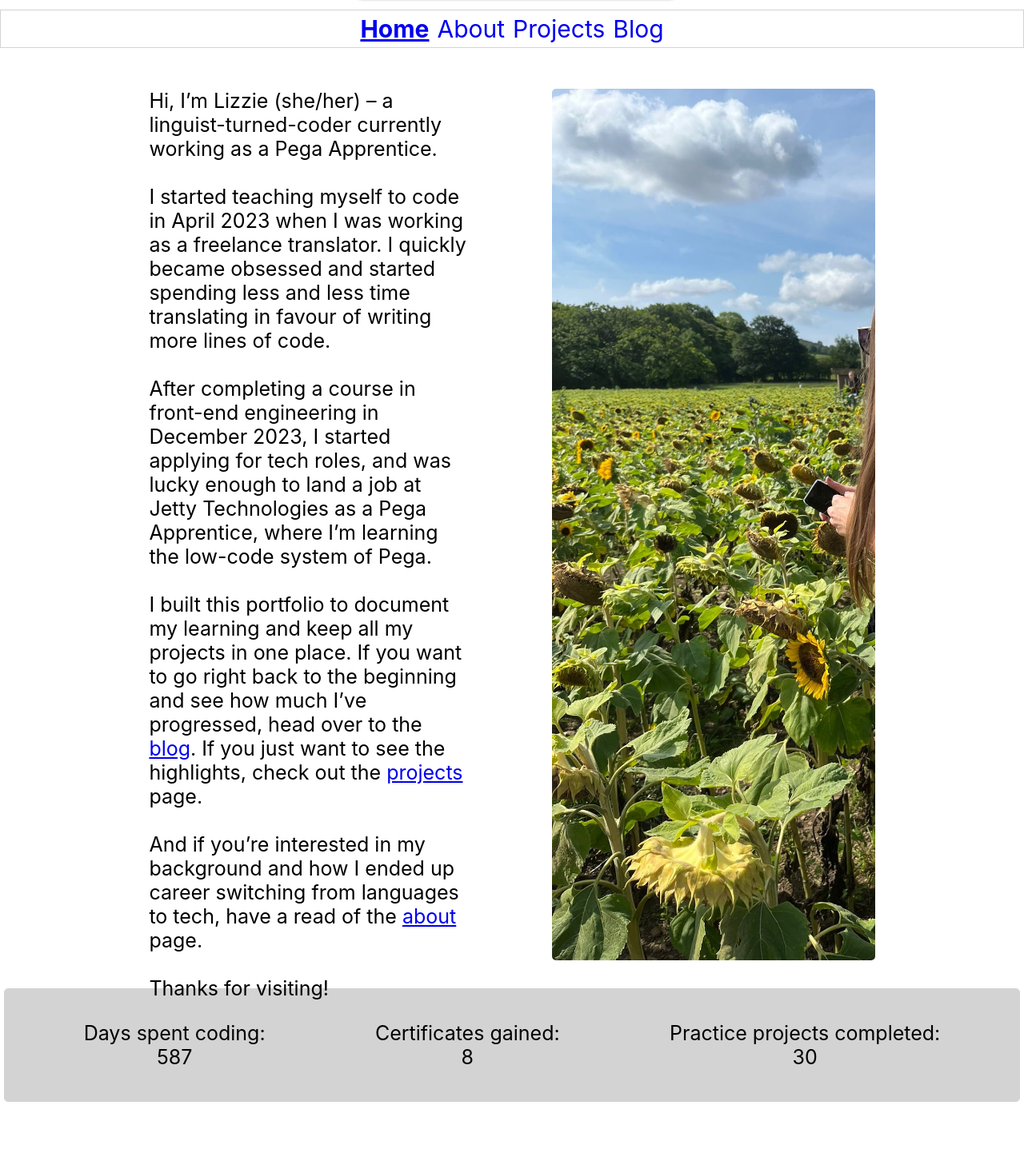
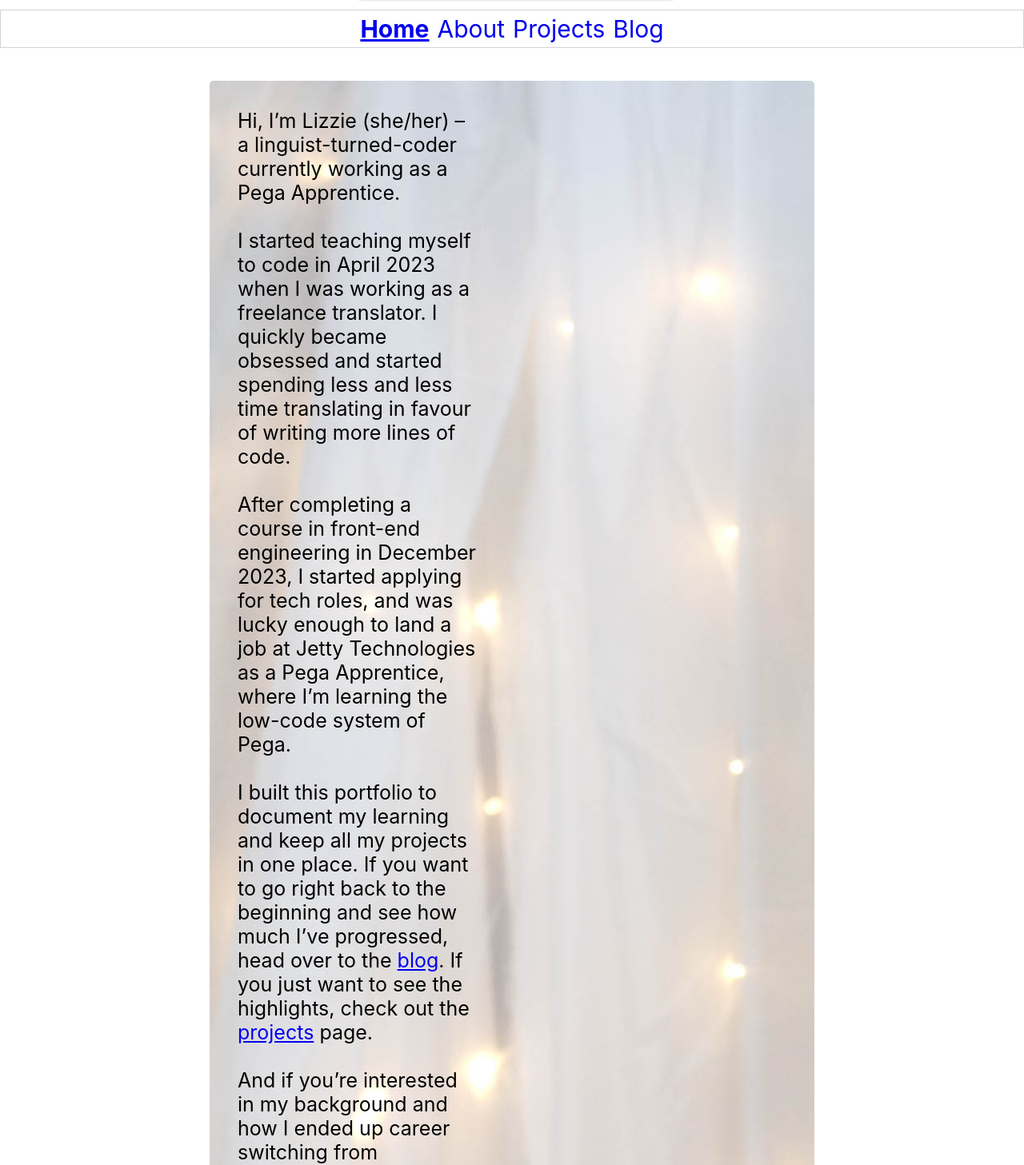
Before and after one commit to evg4/evgportfolio, a React (Create React App) app: page / in a window 1280 px wide. Shown: the part 122-1579 px from the top of the page at 80% size. Built offline with nearby package versions, Linux system fonts and the light colour scheme.

Commit message:
add img to Home page

```diff
--- a/src/components/Home/Home.js
+++ b/src/components/Home/Home.js
@@ -38,10 +38,8 @@ function Home() {
           <br />
           Thanks for visiting!
         </p>
-        <div className={styles.imgDiv}>
-          <img src={photo}></img>
-        </div>
-       {/*} <div className={styles.twitter}>
+        {/*
+       } <div className={styles.twitter}>
           <TwitterTimeline />
         </div>*/}
       </div>
--- a/src/components/Home/Home.module.css
+++ b/src/components/Home/Home.module.css
@@ -1,28 +1,18 @@
 .homeTop {
   display: flex;
-  width: 80%;
-  margin: 20px auto;
-  height: 1100px;
+  background-image: url(../../assets/me1.jpg);
+  background-size: cover;
+  width: 60%;
+  margin: 15px auto;
+  height: max-content;
+  border-radius: 5px;
 }
 
 .homeTop p {
   width: 40%;
-  margin: 5px auto;
+  margin: 35px;
 }
 
-.imgDiv {
-  display: block;
-  width: 40%;
- overflow-x: hidden;
-  margin: 5px auto;
-  border-radius: 5px;
-}
-
-.imgDiv img {
-  height: 100%;
-  margin: auto;
-  display: block;
-}
 
 /*.twitter {
   width: 25%;
@@ -31,7 +21,10 @@
 
 .numbers {
   border: 1px solid lightgray;
-  background-color: lightgrey;
+  background-image: url(../../assets/background.jpg);
+  background-size: cover;
   border-radius: 5px;
-  margin: 30px -5px;
+  margin: 30px auto;
+  margin-bottom: 5px;
+  width: 60%;
 }
--- a/src/components/InNumbers/InNumbers.module.css
+++ b/src/components/InNumbers/InNumbers.module.css
@@ -6,4 +6,7 @@
 
 .numbersDiv p {
   text-align: center;
+  background-color: rgba(1, 1, 1, 0.1);
+  border-radius: 5px;
+  padding: 15px;
 }
```
Also changed, not shown: src/assets/background.jpg (added).
